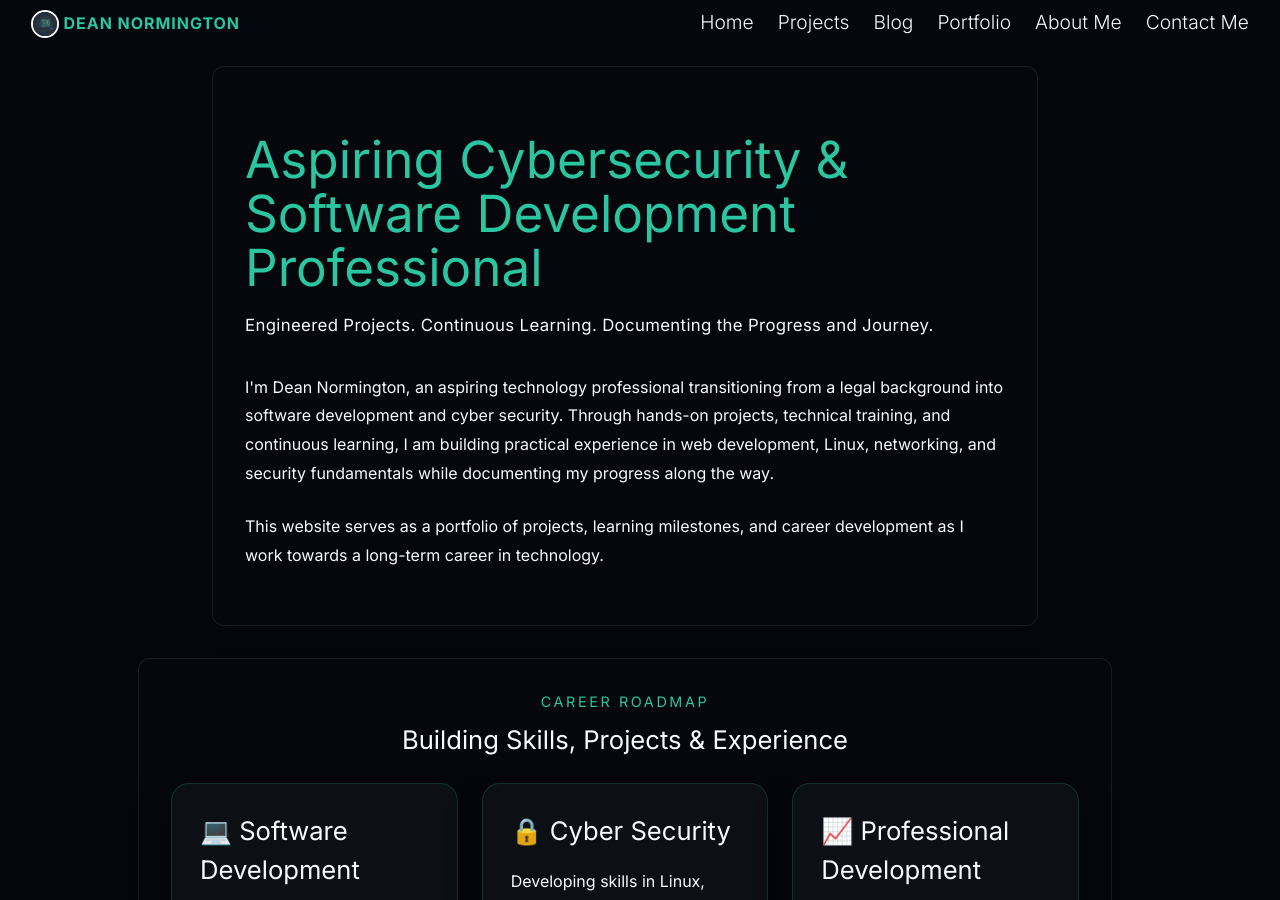
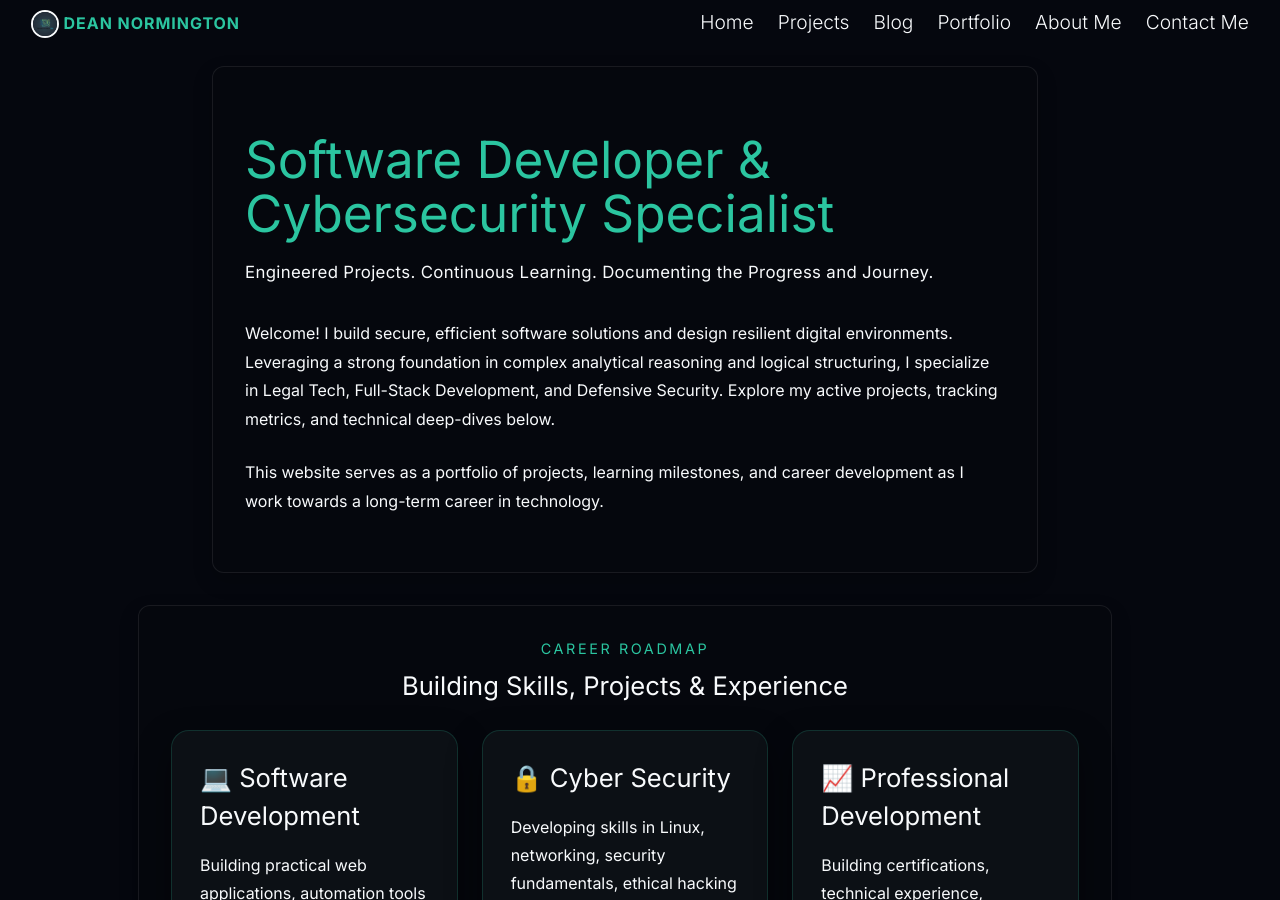
Before and after one commit to dean-js/dnormingtonlaw.uk, a Jekyll site: the page built from index.html, in a window 1280 px wide and 900 px high. Built offline with Jekyll 4.4.1, drawn with Linux system fonts in a browser that asks for light colours; the list of posts is cut into pages by our own code.

Commit message:
changed hero section

```diff
--- a/index.html
+++ b/index.html
@@ -8,14 +8,15 @@ description: "Dean Normington shares a law-to-computing story, portfolio highlig
   <div class="hero-content">
 
 
-        <h1>Aspiring Cybersecurity & Software Development Professional</h1>
+        <h1>Software Developer & Cybersecurity Specialist </h1>
 
         <p class="hero-tagline">
           Engineered Projects. Continuous Learning. Documenting the Progress and Journey.
         </p>
 
         <p class="hero-bio">
-            I'm Dean Normington, an aspiring technology professional transitioning from a legal background into software development and cyber security. Through hands-on projects, technical training, and continuous learning, I am building practical experience in web development, Linux, networking, and security fundamentals while documenting my progress along the way.
+            Welcome! I build secure, efficient software solutions and design resilient digital environments. Leveraging a strong foundation in complex analytical reasoning and logical structuring, I specialize in Legal Tech, Full-Stack Development, and Defensive Security.
+            Explore my active projects, tracking metrics, and technical deep-dives below.
         </p>
 
         <p class="hero-bio">
```
